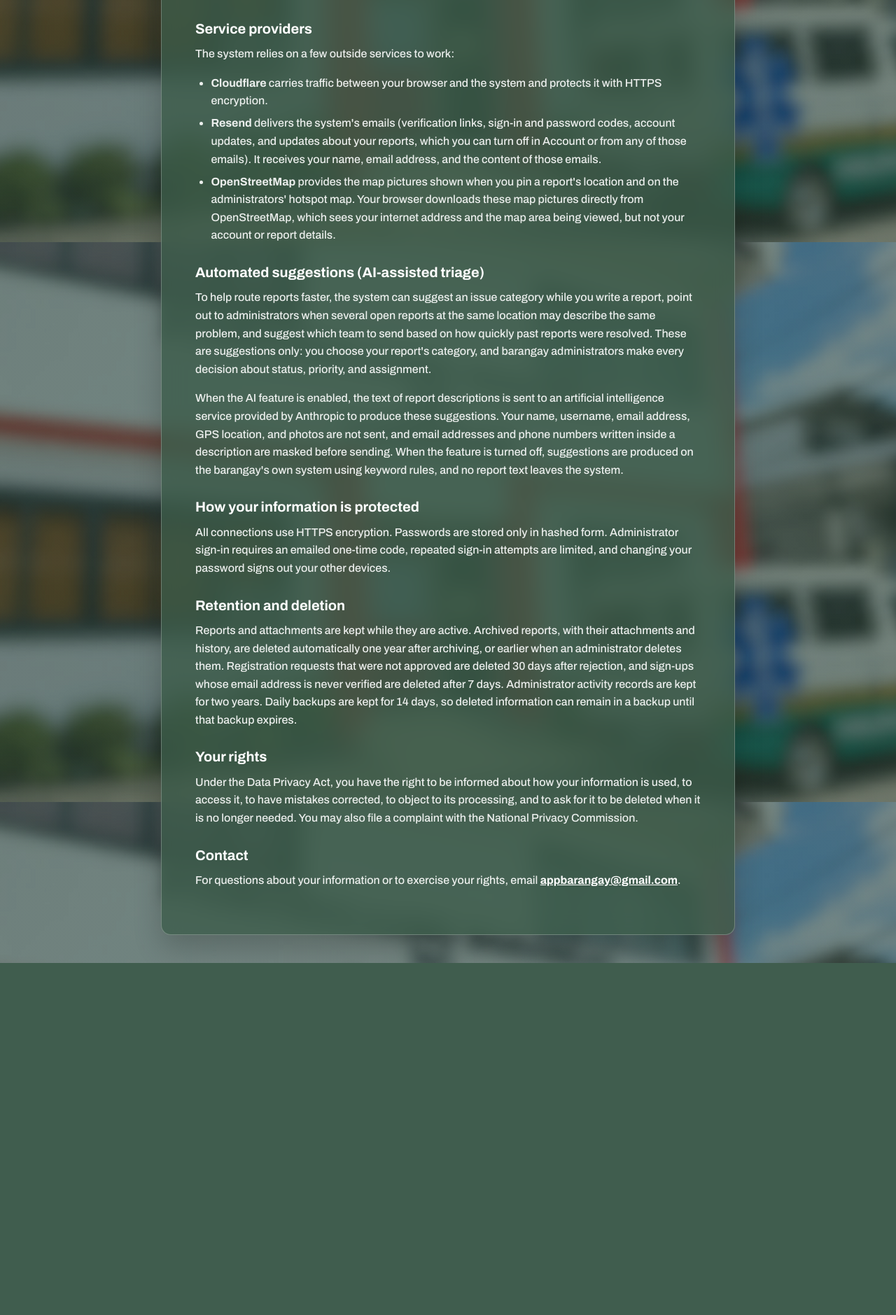
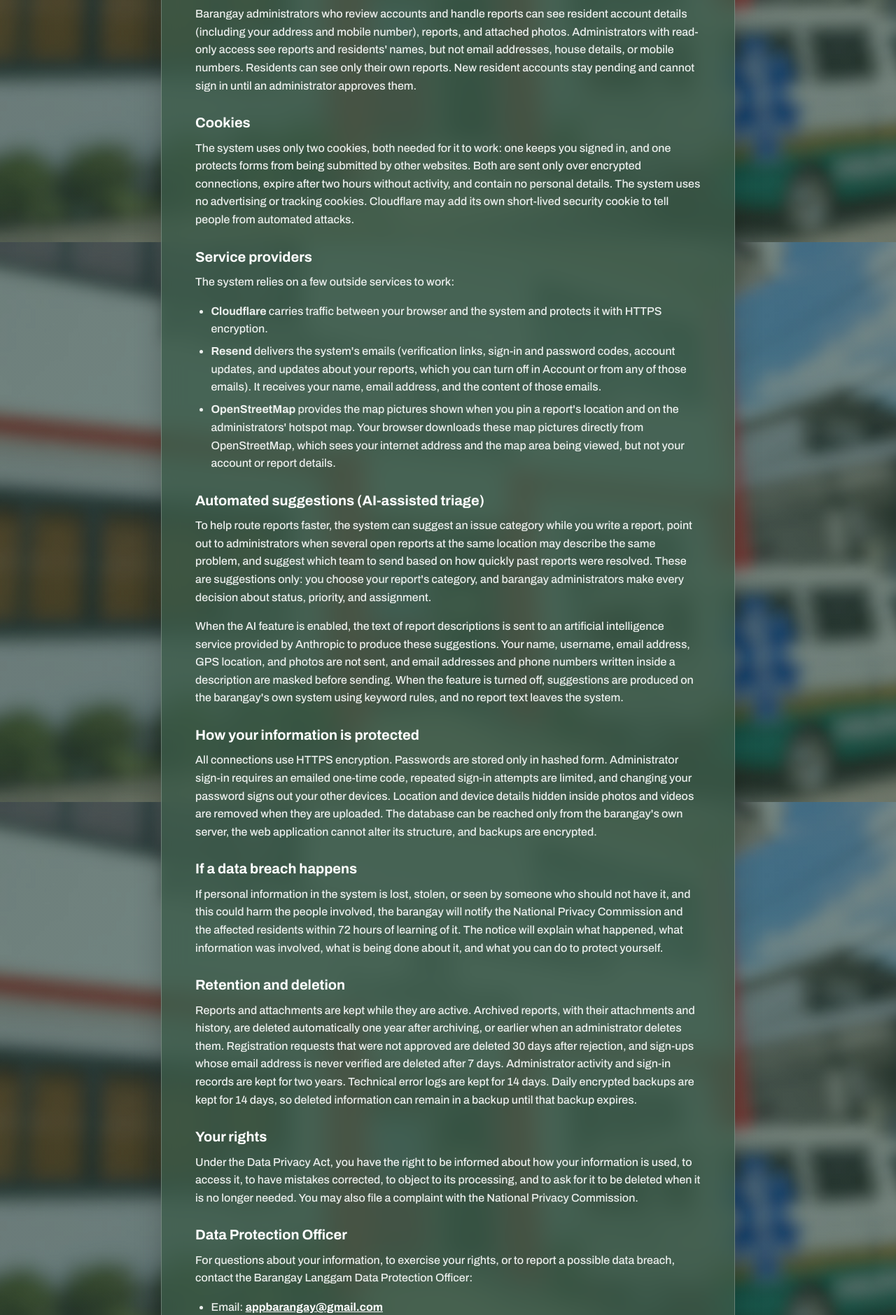
Before and after one commit to Ainnn517/capstone, a Laravel app: page /privacy in a window 1280 px wide. Shown: the part 1254-3133 px from the top of the page at 70% size. Before the commit the page ends 2630 px from the top, so only its background shows below. Run offline with Laravel 12, Linux system fonts and the light colour scheme.

Commit message:
Update privacy notice and add breach response procedure
The notice now covers sign-in records (IP address and browser), cookies,
read-only admin access, photo/video metadata removal, encrypted backups, a
72-hour breach notification promise, and a Data Protection Officer contact
taken from config/barangay.php. docs/BREACH-RESPONSE.md gives the steps for
the first hour, 24 hours and 72 hours of an incident (RA 10173).

Co-Authored-By: Claude Opus 5.5 <noreply@anthropic.com>

```diff
--- a/config/barangay.php
+++ b/config/barangay.php
@@ -9,4 +9,15 @@ return [
     // Outline of the area the barangay serves, drawn on both maps. Report pins must fall
     // inside it (its "pinArea" allows about 50 m of leeway at the edges).
     'boundary_file' => 'frontend/data/barangay-boundary.json',
+
+    // Data Protection Officer named in the privacy notice (RA 10173 requires residents to
+    // know whom to contact). Fill in the officer the barangay designated; while the name is
+    // empty the notice says "the Barangay Data Protection Officer".
+    'privacy_officer' => [
+        'name' => null,
+        'position' => null,           // for example 'Barangay Secretary'
+        'email' => 'appbarangay@gmail.com',
+        'phone' => null,
+        'office' => null,             // for example 'Barangay Hall, Langgam, San Pedro, Laguna'
+    ],
 ];
--- a/resources/views/pages/privacy.blade.php
+++ b/resources/views/pages/privacy.blade.php
@@ -19,7 +19,7 @@
       <p class="eyebrow">YOUR INFORMATION</p>
       <h1>Privacy Notice</h1>
       <p>This notice explains what information the Barangay Reporting System collects, why, who can see it, and how long it is kept, in line with the Data Privacy Act of 2012 (Republic Act No. 10173).</p>
-      <p class="privacy-updated">Last updated: November 15, 2026</p>
+      <p class="privacy-updated">Last updated: November 16, 2026</p>
     </header>
 
     <h2>Information collected</h2>
@@ -30,6 +30,7 @@
       <li>Report history: when a report was submitted, edited, withdrawn, reviewed, assigned to a team, and resolved.</li>
       <li>Your consent to this notice and the date you gave it.</li>
       <li>Short-lived security records, such as a count of failed sign-in attempts, used to protect accounts from misuse.</li>
+      <li>Sign-in records: when you sign in or out, failed sign-in attempts, and password changes or resets, each with the internet (IP) address and browser used. These are kept to detect and investigate misuse of accounts. A failed attempt stores only a scrambled fingerprint of the username typed, never the password.</li>
     </ul>
 
     <h2>How information is used</h2>
@@ -41,13 +42,19 @@
     <p>Your information is not sold, and it is not used for advertising.</p>
 
     <h2>Who can see your information</h2>
-    <p>Authorized barangay administrators can see resident account details (including your address and mobile number), reports, and attached photos in order to handle them. Residents can see only their own reports. New resident accounts stay pending and cannot sign in until an administrator approves them.</p>
+    <p>Barangay administrators who review accounts and handle reports can see resident account details (including your address and mobile number), reports, and attached photos. Administrators with read-only access see reports and residents' names, but not email addresses, house details, or mobile numbers. Residents can see only their own reports. New resident accounts stay pending and cannot sign in until an administrator approves them.</p>
+
+    <h2>Cookies</h2>
+    <p>The system uses only two cookies, both needed for it to work: one keeps you signed in, and one protects forms from being submitted by other websites. Both are sent only over encrypted connections, expire after two hours without activity, and contain no personal details. The system uses no advertising or tracking cookies. Cloudflare may add its own short-lived security cookie to tell people from automated attacks.</p>
 
     <h2>Service providers</h2>
     <p>The system relies on a few outside services to work:</p>
     <ul>
       <li><strong>Cloudflare</strong> carries traffic between your browser and the system and protects it with HTTPS encryption.</li>
       <li><strong>Resend</strong> delivers the system's emails (verification links, sign-in and password codes, account updates, and updates about your reports, which you can turn off in Account or from any of those emails). It receives your name, email address, and the content of those emails.</li>
+      @if (\App\Support\Turnstile::enabled())
+        <li><strong>Cloudflare Turnstile</strong> checks that the sign-up and forgot-password forms are filled in by a person, not an automated program. It receives your internet address and technical details about your browser, but not what you type in the form.</li>
+      @endif
       <li><strong>OpenStreetMap</strong> provides the map pictures shown when you pin a report's location and on the administrators' hotspot map. Your browser downloads these map pictures directly from OpenStreetMap, which sees your internet address and the map area being viewed, but not your account or report details.</li>
     </ul>
 
@@ -56,16 +63,35 @@
     <p>When the AI feature is enabled, the text of report descriptions is sent to an artificial intelligence service provided by Anthropic to produce these suggestions. Your name, username, email address, GPS location, and photos are not sent, and email addresses and phone numbers written inside a description are masked before sending. When the feature is turned off, suggestions are produced on the barangay's own system using keyword rules, and no report text leaves the system.</p>
 
     <h2>How your information is protected</h2>
-    <p>All connections use HTTPS encryption. Passwords are stored only in hashed form. Administrator sign-in requires an emailed one-time code, repeated sign-in attempts are limited, and changing your password signs out your other devices.</p>
+    <p>All connections use HTTPS encryption. Passwords are stored only in hashed form. Administrator sign-in requires an emailed one-time code, repeated sign-in attempts are limited, and changing your password signs out your other devices. Location and device details hidden inside photos and videos are removed when they are uploaded. The database can be reached only from the barangay's own server, the web application cannot alter its structure, and backups are encrypted.</p>
+
+    <h2>If a data breach happens</h2>
+    <p>If personal information in the system is lost, stolen, or seen by someone who should not have it, and this could harm the people involved, the barangay will notify the National Privacy Commission and the affected residents within 72 hours of learning of it. The notice will explain what happened, what information was involved, what is being done about it, and what you can do to protect yourself.</p>
 
     <h2>Retention and deletion</h2>
-    <p>Reports and attachments are kept while they are active. Archived reports, with their attachments and history, are deleted automatically one year after archiving, or earlier when an administrator deletes them. Registration requests that were not approved are deleted 30 days after rejection, and sign-ups whose email address is never verified are deleted after 7 days. Administrator activity records are kept for two years. Daily backups are kept for 14 days, so deleted information can remain in a backup until that backup expires.</p>
+    <p>Reports and attachments are kept while they are active. Archived reports, with their attachments and history, are deleted automatically one year after archiving, or earlier when an administrator deletes them. Registration requests that were not approved are deleted 30 days after rejection, and sign-ups whose email address is never verified are deleted after 7 days. Administrator activity and sign-in records are kept for two years. Technical error logs are kept for 14 days. Daily encrypted backups are kept for 14 days, so deleted information can remain in a backup until that backup expires.</p>
 
     <h2>Your rights</h2>
     <p>Under the Data Privacy Act, you have the right to be informed about how your information is used, to access it, to have mistakes corrected, to object to its processing, and to ask for it to be deleted when it is no longer needed. You may also file a complaint with the National Privacy Commission.</p>
 
-    <h2>Contact</h2>
-    <p>For questions about your information or to exercise your rights, email <a href="mailto:appbarangay@gmail.com">appbarangay@gmail.com</a>.</p>
+    @php($officer = config('barangay.privacy_officer'))
+    <h2>Data Protection Officer</h2>
+    <p>For questions about your information, to exercise your rights, or to report a possible data breach, contact
+      @if (filled($officer['name']))
+        <strong>{{ $officer['name'] }}</strong>@if (filled($officer['position'])), {{ $officer['position'] }}@endif, the {{ config('barangay.name') }} Data Protection Officer:
+      @else
+        the {{ config('barangay.name') }} Data Protection Officer:
+      @endif
+    </p>
+    <ul>
+      <li>Email: <a href="mailto:{{ $officer['email'] }}">{{ $officer['email'] }}</a></li>
+      @if (filled($officer['phone']))
+        <li>Phone: {{ $officer['phone'] }}</li>
+      @endif
+      @if (filled($officer['office']))
+        <li>In person: {{ $officer['office'] }}</li>
+      @endif
+    </ul>
   </main>
 </body>
 </html>
```
Also changed, not shown: docs/BREACH-RESPONSE.md (added, +73 -0 lines), README.md.
